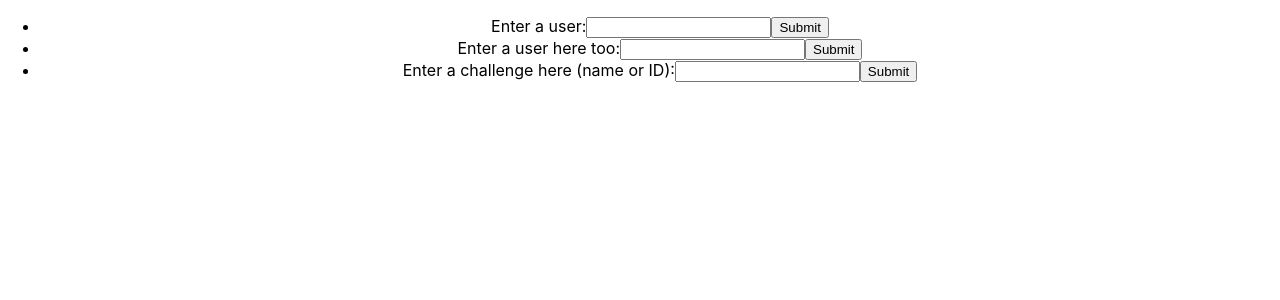
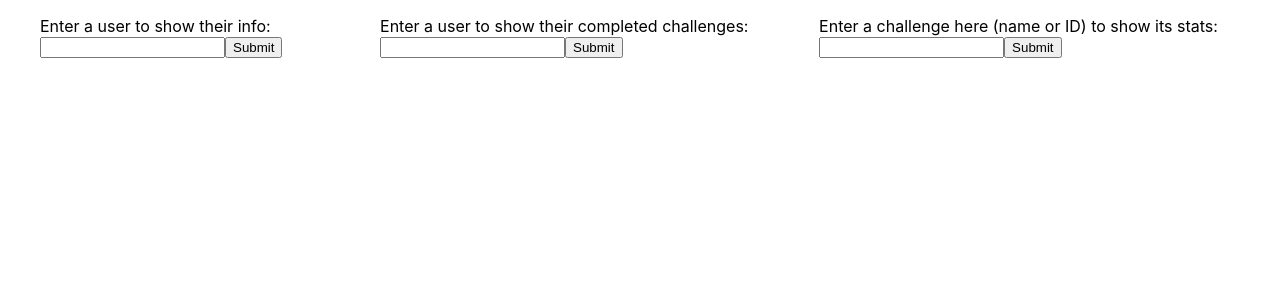
Before and after one commit to crispinonicky/codewars-api, a React (Create React App) app: page / in a window 1280 px wide. Shown: the top 300 px of the page. Built offline with nearby package versions, Linux system fonts and the light colour scheme.

Commit message:
cleaned up code and minor styling

```diff
--- a/src/App.css
+++ b/src/App.css
@@ -1,5 +1,12 @@
 .App {
-  text-align: center;
+  /* text-align: center; */
+
+}
+
+.App > ul {
+  list-style: none;
+  display: flex;
+  justify-content: space-evenly;
 }
 
 .App-logo {
--- a/src/App.js
+++ b/src/App.js
@@ -1,153 +1,149 @@
-import logo from './logo.svg';
 import './App.css';
 import axios from 'axios';
 import React, { useState, useEffect } from "react";
 
-
 function App() {
-
-  // const [inputs, setInput] = useState();
   const [userInfo, setUserInfo] = useState("");
   const [userChallenges, setUserChallenges] = useState("");
   const [challengeInfo, setChallengeInfo] = useState("");
 
   useEffect(() => {
-    console.log('User we are searching for (INFO): ',userInfo)
-    console.log('User we are searching for (CHALLENGES): ', userChallenges)
-    console.log('Challenge we are searching for: ', challengeInfo)
-
+    // console.log("User we are searching for (INFO): ", userInfo);
+    // console.log("User we are searching for (CHALLENGES): ", userChallenges);
+    // console.log("Challenge we are searching for: ", challengeInfo);
   });
 
-  let sampleUser = 'ncrispino'
+  const corsAnywhere = "https://cors-anywhere.herokuapp.com/";
 
-  const corsAnywhere = 'https://cors-anywhere.herokuapp.com/'
-  console.log("App is running")
-
-  // This functions gets all of the information on a user:
-  function getUser(e, user){
-    user = userInfo
-    axios.get(corsAnywhere + 'https://www.codewars.com/api/v1/users/' + user)
+  // This function gets all of the information on a user:
+  function getUser(e, user) {
+    user = userInfo;
+    axios
+      .get(corsAnywhere + "https://www.codewars.com/api/v1/users/" + user)
       .then(data => {
-      console.log(`This is the information on ${userInfo}`)
-      console.log("Here is all of the information on the user")
-      console.log(data.data)
+        console.log(`This is the information on ${userInfo}`);
+        console.log(data.data);
       })
       .catch(err => {
-      console.log(err)
-    })
-    console.log(userInfo)
-    e.preventDefault()
+        console.log(err);
+      });
+    console.log("User we are searching for (INFO): ", userInfo);
+    e.preventDefault();
   }
 
-  // getUser(sampleUser)
+  // This function returns an array of all the challenges
+  // that a user has completed
 
-  function getCompleted(e, user){
-    user = userChallenges
-    console.log(user)
-    axios.get(corsAnywhere + 'https://www.codewars.com/api/v1/users/' + user + '/code-challenges/completed?page=0')
+  function getCompleted(e, user) {
+    user = userChallenges;
+    axios
+      .get(
+        corsAnywhere +
+          "https://www.codewars.com/api/v1/users/" +
+          user +
+          "/code-challenges/completed?page=0"
+      )
       .then(data => {
-      console.log("Here are the challenges that the user has completed:")
-      console.log(data.data.data)
+        console.log(`Here are the challenges that ${user} has completed:`);
+        console.log(data.data.data);
       })
       .catch(err => {
-      console.log(err)
-    })
-    e.preventDefault()
+        console.log(err);
+      });
+    console.log("User we are searching for (CHALLENGES): ", userChallenges);
+    e.preventDefault();
   }
 
-  // getCompleted(sampleUser)
+  // Skipping authored challenges because very few students
+  // have created challenges of their own
 
-  // Skipping authored challenges
+  // Gives information on a codewars kata. Can accept either a
+  // title formatted-like-this or an ID
 
-  // Can be an ID, or the name of a challenge formatted-like-this
-  let sampleChallenge = '5277c8a221e209d3f6000b56'
-
-  function getChallenge(e, challenge){
-    challenge = challengeInfo
-    axios.get(corsAnywhere + 'https://www.codewars.com/api/v1/code-challenges/' + challenge)
+  function getChallenge(e, challenge) {
+    challenge = challengeInfo;
+    axios
+      .get(
+        corsAnywhere +
+          "https://www.codewars.com/api/v1/code-challenges/" +
+          challenge
+      )
       .then(data => {
-      console.log("Here is the information of a single challenge:")
-      console.log(data.data)
+        console.log(`Here is the information on ${challenge}:`);
+        console.log(data.data);
       })
       .catch(err => {
-      console.log(err)
-    })
-    e.preventDefault()
+        console.log(err);
+      });
+    console.log("Challenge we are searching for: ", challengeInfo);
+    e.preventDefault();
   }
 
-  // getChallenge(sampleChallenge)
-
-  // function test() {
-  //   console.log('function is connected')
-  // }
-
-  function handleChangeUser(e){
-    setUserInfo(e.target.value)
+  function handleChangeUser(e) {
+    setUserInfo(e.target.value);
   }
 
-  function handleChangeUserChallenges(e){
-    setUserChallenges(e.target.value)
+  function handleChangeUserChallenges(e) {
+    setUserChallenges(e.target.value);
   }
 
-  function handleChangeChallenge(e){
-    setChallengeInfo(e.target.value)
+  function handleChangeChallenge(e) {
+    setChallengeInfo(e.target.value);
   }
-
-  // function handleSubmit(e){
-  //   console.log("Submitted")
-  //   e.preventDefault()
-  // }
-
-
 
   return (
     <div className="App">
-
-    {/* <form onSubmit={getUser}>
+      <ul>
+        <li>
+          <form onSubmit={getUser}>
             <label>
-          Name:
+              Enter a user to show their info:
               <input type="text" value={userInfo} onChange={handleChangeUser} />
             </label>
-        <input type="submit" value="Submit" />
-      </form> */}
-
-
-      <ul>
-        <li>
-
-        <form onSubmit={getUser}>
-        <label>
-          Enter a user:
-          <input type="text" value={userInfo} onChange={handleChangeUser} />
-        </label>
-        <input type = "submit" value = "Submit" onClick ={(e) => getUser(e, {userInfo})}/>
-      </form>
-
-          </li>
-
-          <li>
-
-        <form onSubmit={getCompleted}>
-        <label>
-          Enter a user here too:
-          <input type="text" value={userChallenges} onChange={handleChangeUserChallenges} />
-        </label>
-        <input type = "submit" value = "Submit" onClick ={(e) => getCompleted(e, {userChallenges})}/>
+            <input
+              type="submit"
+              value="Submit"
+              onClick={e => getUser(e, { userInfo })}
+            />
           </form>
         </li>
 
         <li>
+          <form onSubmit={getCompleted}>
+            <label>
+              Enter a user to show their completed challenges:
+              <input
+                type="text"
+                value={userChallenges}
+                onChange={handleChangeUserChallenges}
+              />
+            </label>
+            <input
+              type="submit"
+              value="Submit"
+              onClick={e => getCompleted(e, { userChallenges })}
+            />
+          </form>
+        </li>
 
+        <li>
           <form onSubmit={getChallenge}>
             <label>
-          Enter a challenge here (name or ID):
-          <input type="text" value={challengeInfo} onChange={handleChangeChallenge} />
+              Enter a challenge here (name or ID) to show its stats:
+              <input
+                type="text"
+                value={challengeInfo}
+                onChange={handleChangeChallenge}
+              />
             </label>
-        <input type = "submit" value = "Submit" onClick ={(e) => getChallenge(e, {challengeInfo})}/>
+            <input
+              type="submit"
+              value="Submit"
+              onClick={e => getChallenge(e, { challengeInfo })}
+            />
           </form>
         </li>
       </ul>
-
     </div>
   );
 }
```
Lines whose indentation alone changed are shown as unchanged.
